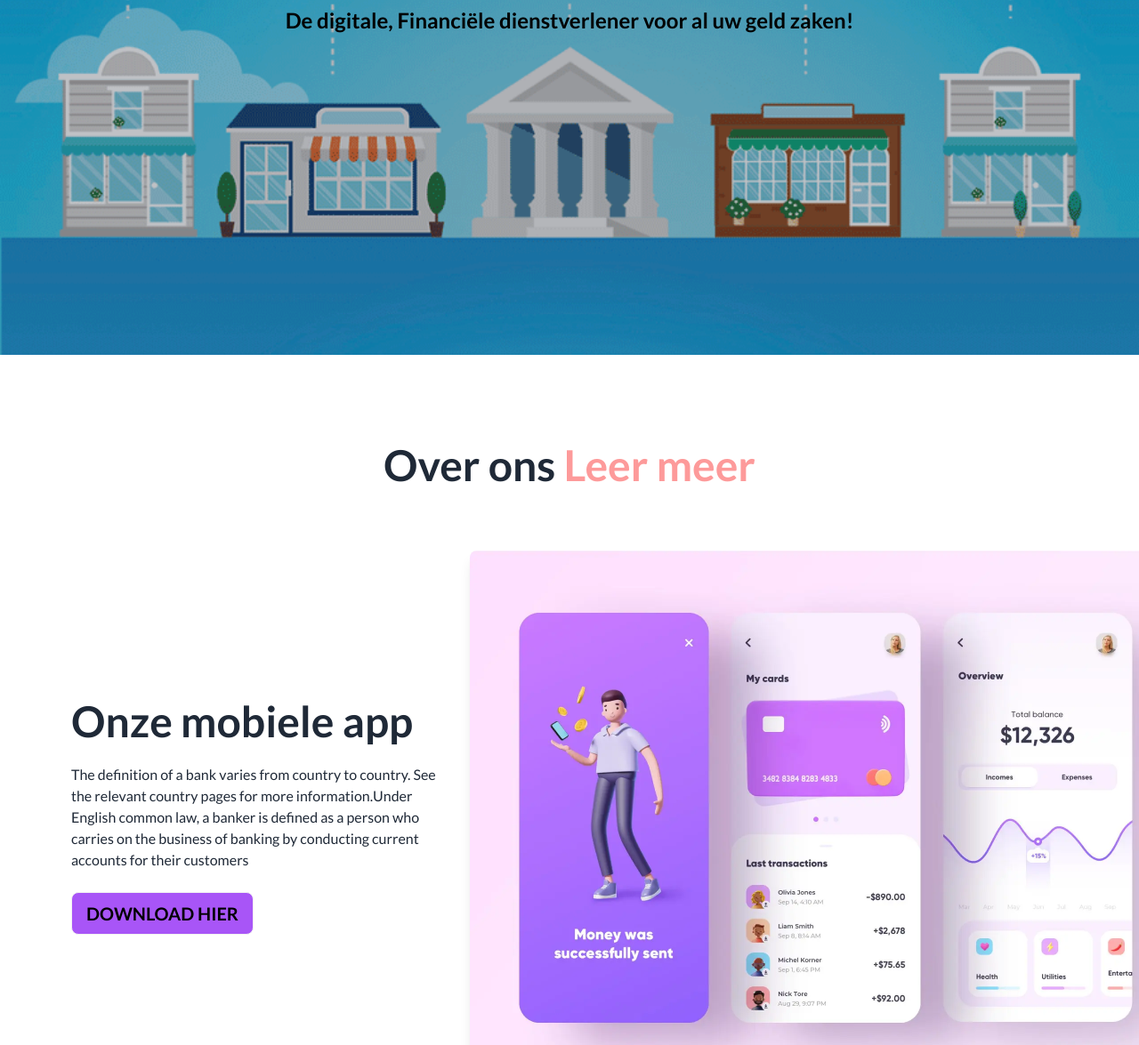
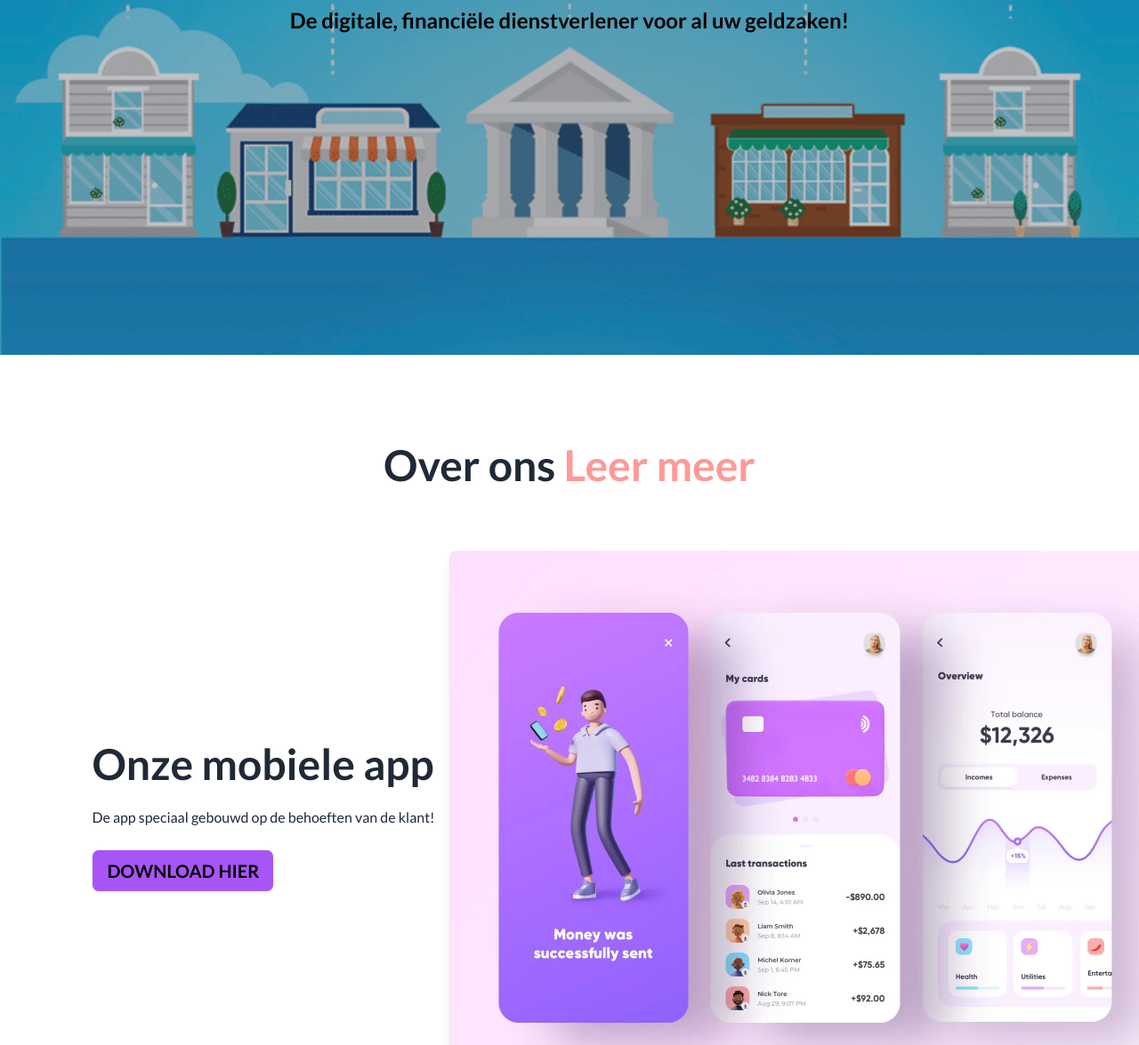
Before and after one commit to JeffreyMik/bankweb, a plain HTML site: page index.html in a window 1280 px wide. Shown: the part 465-1640 px from the top of the page at 89% size. Drawn offline with nearby package versions, Linux system fonts and the light colour scheme.

Commit message:
Update index.html

```diff
--- a/index.html
+++ b/index.html
@@ -62,7 +62,7 @@
         <div class="hero-content text-center text-neutral-content">
           <div class="max-w-md lg:max-w-none">
             <h1 class="mb-5 text-5xl font-bold">Welkom bij NEU Bank</h1>
-            <p class="mb-5 text-2xl text-black font-semibold">De digitale, Financiële dienstverlener voor al uw geld zaken!</p>
+            <p class="mb-5 text-2xl text-black font-semibold">De digitale, financiële dienstverlener voor al uw geldzaken!</p>
           </div>
         </div>
       </div>
@@ -76,7 +76,7 @@
       <img src="images/app.webp" class="w-[800px] rounded-lg shadow-lg" />
       <div>
         <h1 class="text-5xl font-bold">Onze mobiele app</h1>
-        <p class="py-6">The definition of a bank varies from country to country. See the relevant country pages for more information.Under English common law, a banker is defined as a person who carries on the business of banking by conducting current accounts for their customers</p>
+        <p class="py-6">De app speciaal gebouwd op de behoeften van de klant!</p>
         <button class="btn btn-md text-black text-xl bg-purple-500">Download Hier</button>
       </div>
     </div>
```
